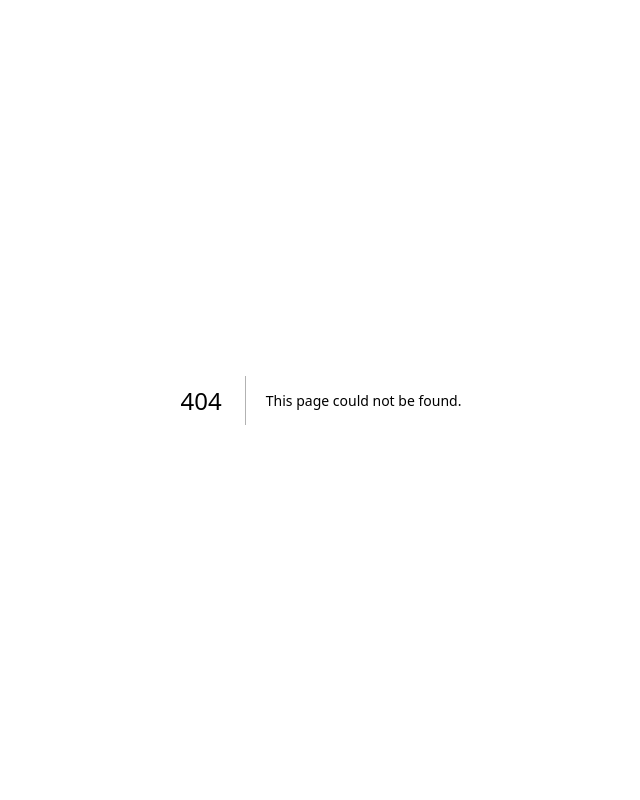
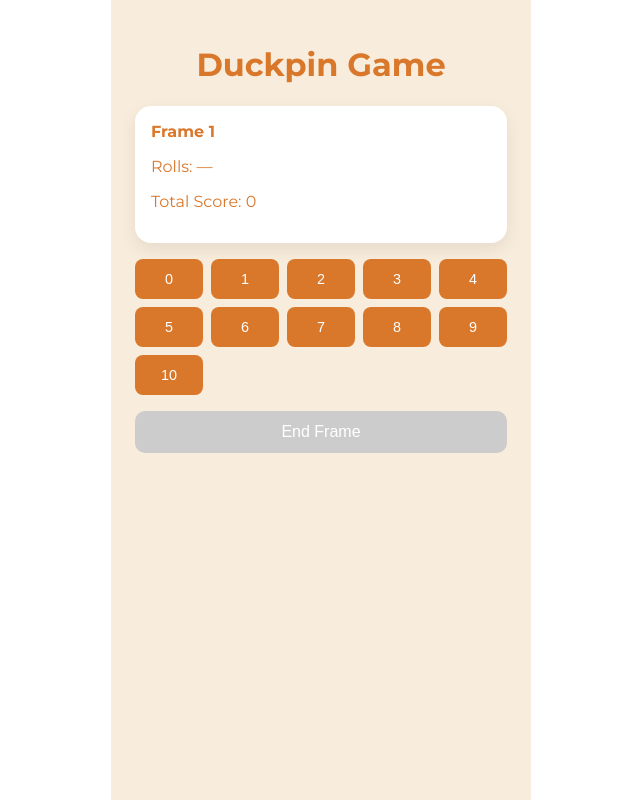
Before and after one commit to Ynkeefn62/dux-bowling, a Next.js app: page /game in a window 1280 px wide. Before the commit this address had no page. Shown: the whole page, without its empty margins (319-959 px from the left). Built offline with nearby package versions, Linux system fonts and the light colour scheme.

Commit message:
Create page.tsx

```diff
--- /dev/null
+++ b/app/game/page.tsx
@@ -0,0 +1,110 @@
+"use client";
+
+import { useState } from "react";
+
+export default function GamePage() {
+  const [frame, setFrame] = useState(1);
+  const [rolls, setRolls] = useState<number[]>([]);
+  const [totalScore, setTotalScore] = useState(0);
+  const [gameId] = useState(crypto.randomUUID());
+
+  const maxPins = Math.max(0, 10 - rolls.reduce((a, b) => a + b, 0));
+
+  function addRoll(pins: number) {
+    if (rolls.length >= 3 || pins > maxPins) return;
+    setRolls([...rolls, pins]);
+  }
+
+  async function submitFrame() {
+    const frameScore = rolls.reduce((a, b) => a + b, 0);
+
+    await fetch("/api/test-score", {
+      method: "POST",
+      headers: { "Content-Type": "application/json" },
+      body: JSON.stringify({
+        gameId,
+        frame,
+        roll1: rolls[0] ?? null,
+        roll2: rolls[1] ?? null,
+        roll3: rolls[2] ?? null,
+        frameScore
+      })
+    });
+
+    setTotalScore(totalScore + frameScore);
+    setRolls([]);
+    setFrame(frame + 1);
+  }
+
+  return (
+    <main
+      style={{
+        background: "#f8eddc",
+        minHeight: "100vh",
+        padding: "1.5rem",
+        fontFamily: "Montserrat, system-ui",
+        color: "#d9772b",
+        maxWidth: 420,
+        margin: "0 auto"
+      }}
+    >
+      <h1 style={{ textAlign: "center" }}>Duckpin Game</h1>
+
+      <div
+        style={{
+          background: "#fff",
+          borderRadius: 16,
+          padding: "1rem",
+          marginBottom: "1rem",
+          boxShadow: "0 6px 18px rgba(0,0,0,.08)"
+        }}
+      >
+        <strong>Frame {frame}</strong>
+        <p>Rolls: {rolls.join(", ") || "—"}</p>
+        <p>Total Score: {totalScore}</p>
+      </div>
+
+      <div
+        style={{
+          display: "grid",
+          gridTemplateColumns: "repeat(5, 1fr)",
+          gap: ".5rem",
+          marginBottom: "1rem"
+        }}
+      >
+        {Array.from({ length: maxPins + 1 }).map((_, i) => (
+          <button
+            key={i}
+            onClick={() => addRoll(i)}
+            style={{
+              padding: ".75rem 0",
+              borderRadius: 8,
+              border: "none",
+              background: "#d9772b",
+              color: "#fff",
+              fontSize: ".9rem"
+            }}
+          >
+            {i}
+          </button>
+        ))}
+      </div>
+
+      <button
+        onClick={submitFrame}
+        disabled={rolls.length === 0}
+        style={{
+          width: "100%",
+          padding: ".75rem",
+          borderRadius: 10,
+          border: "none",
+          background: rolls.length ? "#d9772b" : "#ccc",
+          color: "#fff",
+          fontSize: "1rem"
+        }}
+      >
+        End Frame
+      </button>
+    </main>
+  );
+}
```
